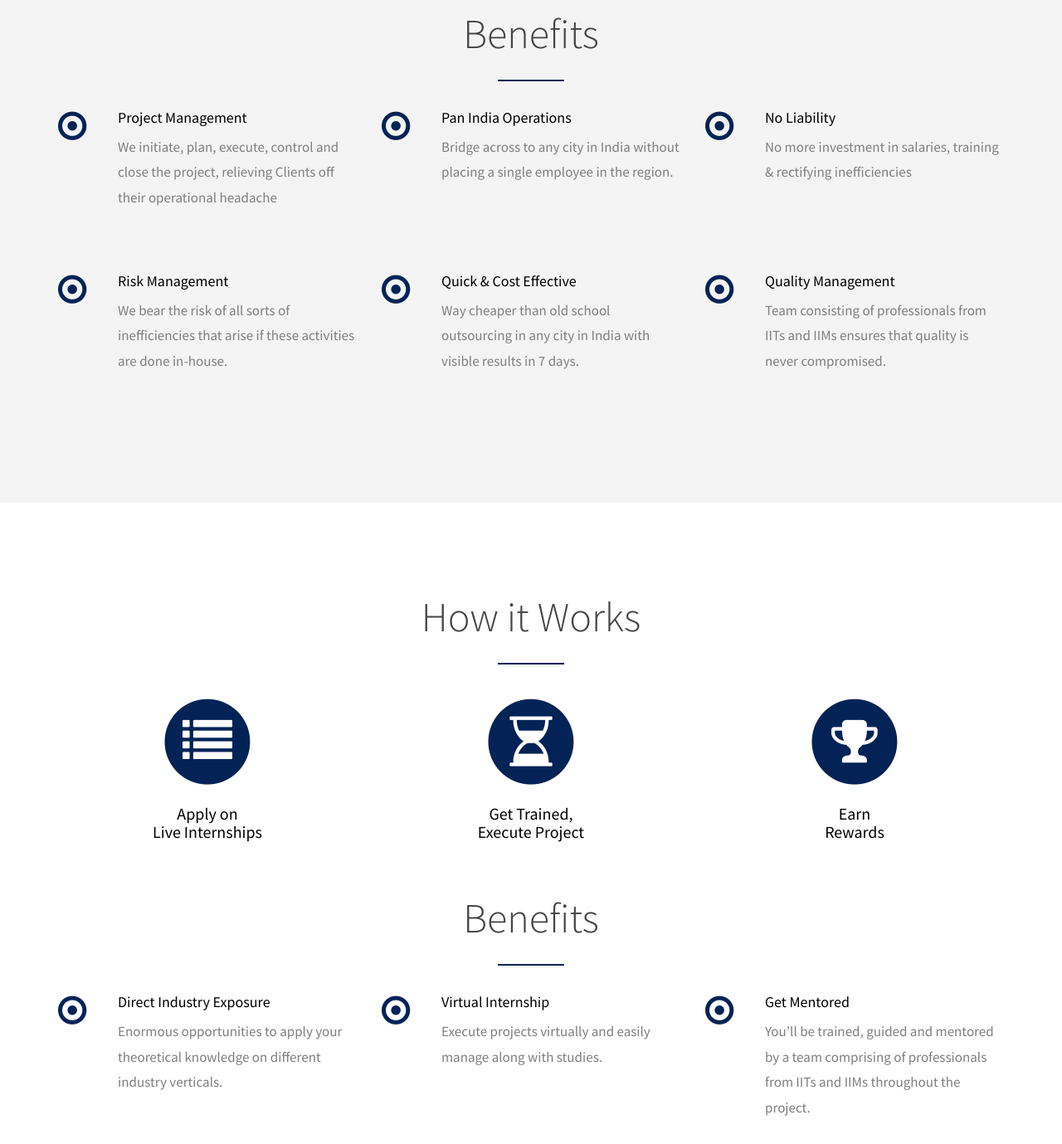
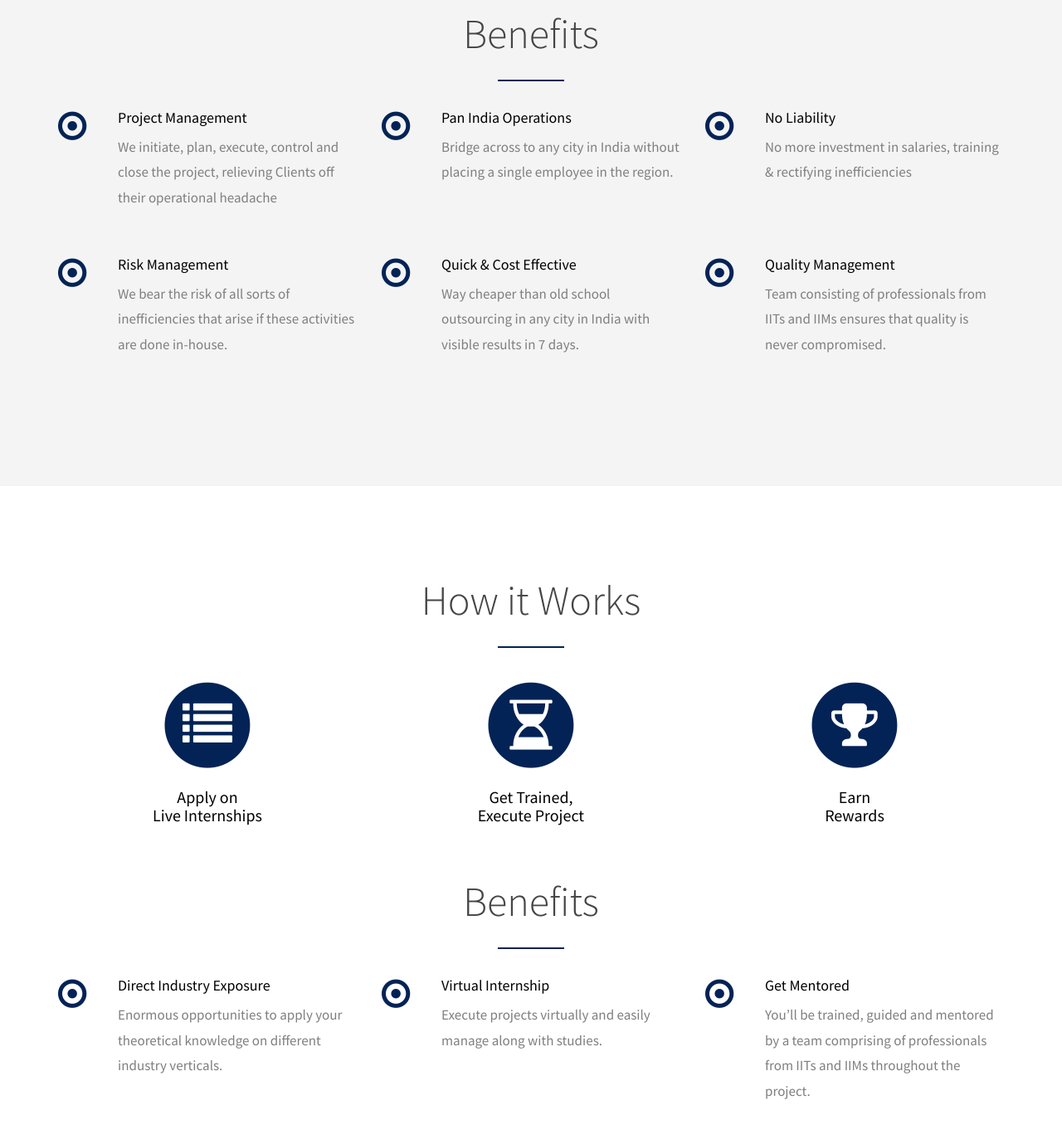
Before and after one commit to awign-shubham/website-dev, a plain HTML site: page Crew/index.html in a window 1280 px wide. Shown: the part 2594-3973 px from the top of the page at 83% size. Drawn offline with Linux system fonts and the light colour scheme; files whose address does not match are found by name.

Commit message:
Row padding in benefits

```diff
--- a/Crew/index.html
+++ b/Crew/index.html
@@ -500,7 +500,7 @@
 					</div>
 				</div>
 			</div>
-			<div class="row row-bottom-padded-sm">
+			<div class="row">
 				<div class="col-md-4 col-sm-6 col-xs-6 col-xxs-12 fh5co-service">
 					<div class="fh5co-icon"><i class="fa fa-dot-circle-o"></i></div>
 					<div class="fh5co-desc">
@@ -613,7 +613,7 @@
 					</div>
 				</div>
 			</div>
-			<div class="row row-bottom-padded-sm">
+			<div class="row">
 				<div class="col-md-4 col-sm-6 col-xs-6 col-xxs-12 fh5co-service">
 					<div class="fh5co-icon"><i class="fa fa-dot-circle-o"></i></div>
 					<div class="fh5co-desc">
```
